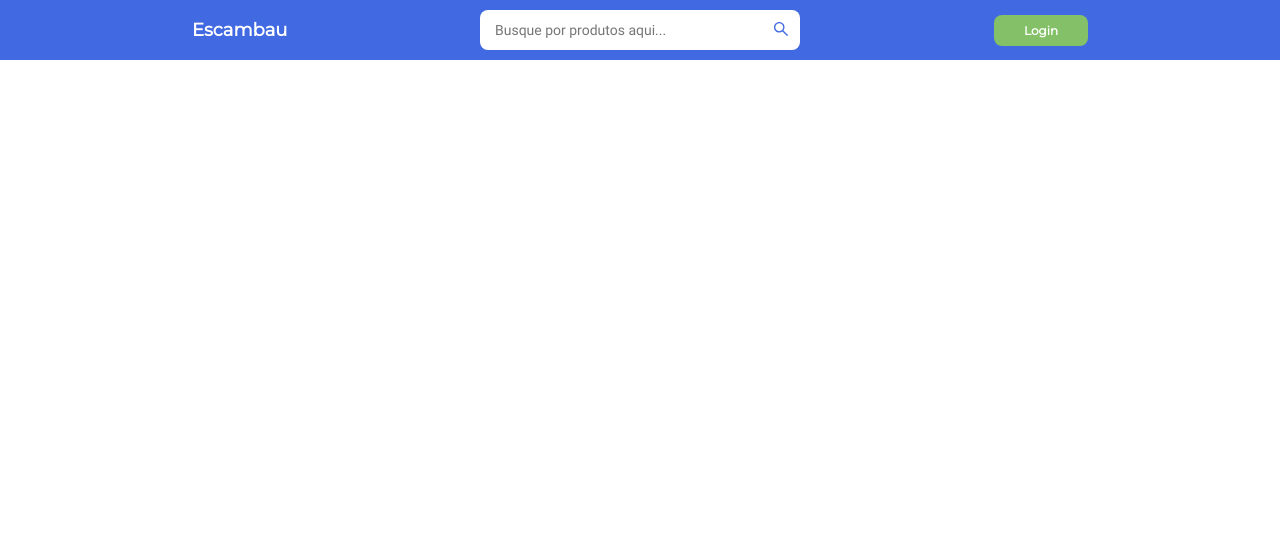
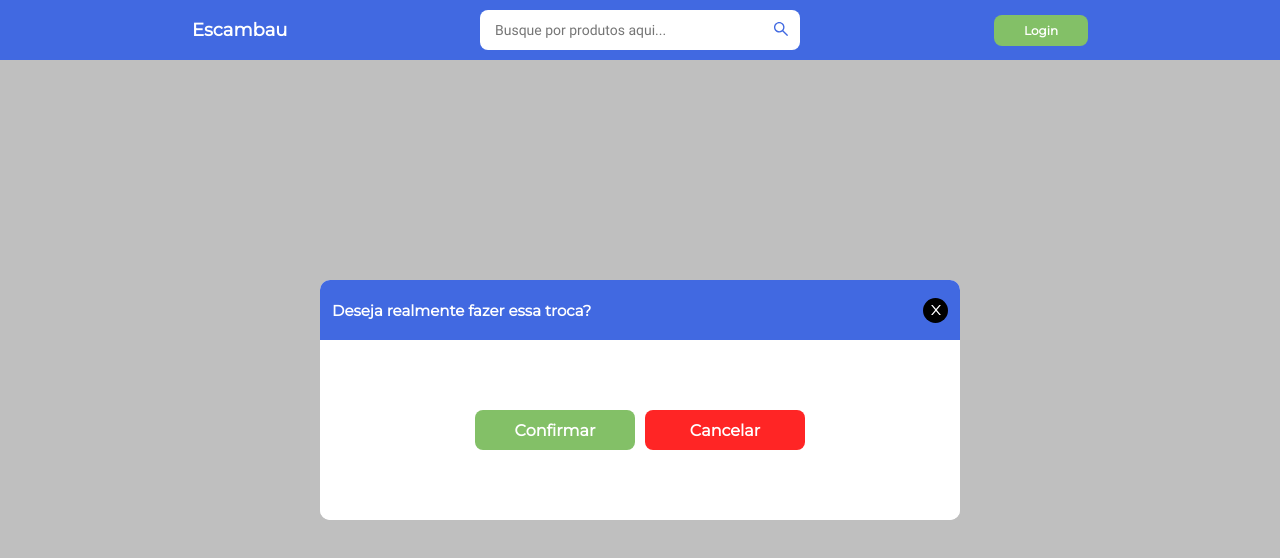
Before and after one commit to Escambau/escambau, a React (Create React App) app: page / in a window 1280 px wide. Shown: the top 558 px of the page. Built offline with nearby package versions, Linux system fonts and the light colour scheme.

Commit message:
Feature: ComfirmTradeModal

```diff
--- a/src/App.tsx
+++ b/src/App.tsx
@@ -1,6 +1,7 @@
 import React from "react";
 import { ToastContainer } from "react-toastify";
 import "./App.css";
+import ConfirmTradeModal from "./components/ConfirmTradeModal";
 import HeaderUnlogged from "./components/HeaderUnlogged";
 import GlobalStyle from "./styles/global";
 
@@ -8,6 +9,7 @@ function App() {
   return (
     <div className="App">
       <GlobalStyle />
+      <ConfirmTradeModal />
       <HeaderUnlogged />
     </div>
   );
--- /dev/null
+++ b/src/components/ConfirmTradeModal/index.tsx
@@ -0,0 +1,39 @@
+import { Container, Box } from "./style";
+import { ProductContext } from "../../contexts/ProductContext";
+import { useContext } from "react";
+import { motion } from "framer-motion";
+import { AiOutlineClose } from "react-icons/ai";
+
+const ConfirmTradeModal = () => {
+  const { isModalConfirmTrade, setIsModalConfirmTrade } =
+    useContext(ProductContext);
+  return (
+    <motion.div
+      initial={{ opacity: 0 }}
+      animate={{ opacity: 1 }}
+      exit={{ opacity: 0 }}
+      transition={{ duration: 0.5 }}
+    >
+      <Container>
+        <Box>
+          <div>
+            <p>Deseja realmente fazer essa troca?</p>
+            <button
+              className="x"
+              onClick={() => setIsModalConfirmTrade(!isModalConfirmTrade)}
+            >
+              <AiOutlineClose />
+            </button>
+          </div>
+
+          <section>
+            <button className="confirm">Confirmar</button>
+            <button className="cancel">Cancelar</button>
+          </section>
+        </Box>
+      </Container>
+    </motion.div>
+  );
+};
+
+export default ConfirmTradeModal;
--- /dev/null
+++ b/src/components/ConfirmTradeModal/style.ts
@@ -0,0 +1,138 @@
+import styled from "styled-components";
+
+export const Container = styled.div`
+  position: fixed;
+  display: flex;
+  align-items: center;
+  justify-content: center;
+  width: 100%;
+  height: 100vh;
+  background-color: rgba(0, 0, 0, 0.25);
+
+  @media (min-width: 600px) {
+  }
+
+  @media (min-width: 768px) {
+  }
+`;
+
+export const Box = styled.div`
+  position: relative;
+  width: 70vw;
+  height: 40vh;
+  background: white;
+  display: flex;
+  flex-direction: column;
+  justify-content: space-between;
+  align-items: center;
+  border-radius: 10px;
+
+  .x {
+    background-color: black;
+    color: white;
+    border-radius: 100%;
+    width: 25px;
+    height: 25px;
+    display: flex;
+    justify-content: center;
+    align-items: center;
+
+    &:hover {
+      opacity: 80%;
+    }
+  }
+
+  div {
+    padding: 12px;
+    display: flex;
+    justify-content: space-between;
+    align-items: center;
+    width: 100%;
+    border-top-left-radius: 10px;
+    border-top-right-radius: 10px;
+    height: 60px;
+    background-color: var(--blue);
+
+    p {
+      width: 70%;
+      color: white;
+      font-family: "Montserrat";
+      font-weight: 700;
+      font-size: 15px;
+      text-align: left;
+    }
+  }
+
+  section {
+    display: flex;
+    flex-direction: column;
+    justify-content: center;
+    align-items: center;
+    gap: 10px;
+    height: 180px;
+    width: 100%;
+    background-color: white;
+    border-bottom-left-radius: 10px;
+    border-bottom-right-radius: 10px;
+
+    .confirm {
+      background-color: var(--green);
+      width: 160px;
+      height: 40px;
+      color: white;
+      font-family: "Montserrat";
+      font-weight: 900;
+      font-size: 16px;
+
+      &:hover {
+        opacity: 80%;
+      }
+    }
+
+    .cancel {
+      background-color: var(--red);
+      width: 160px;
+      height: 40px;
+      color: white;
+      font-family: "Montserrat";
+      font-weight: 900;
+      font-size: 16px;
+
+      &:hover {
+        opacity: 80%;
+      }
+    }
+  }
+
+  //Tablet
+  @media (min-width: 600px) {
+    width: 45vw;
+    height: 20vh;
+
+    section {
+      display: flex;
+      flex-direction: row;
+      justify-content: center;
+      align-items: center;
+      gap: 10px;
+      height: 180px;
+      background-color: white;
+    }
+  }
+
+  //Desktop
+  @media (min-width: 768px) {
+    width: 50vw;
+    height: 30vh;
+
+    section {
+      display: flex;
+      flex-direction: row;
+      justify-content: center;
+      align-items: center;
+      gap: 10px;
+      height: 180px;
+      background-color: white;
+    }
+  }
+`;
--- a/src/contexts/ProductContext.tsx
+++ b/src/contexts/ProductContext.tsx
@@ -1,30 +1,50 @@
-import { createContext, ReactNode, useState, Dispatch, SetStateAction } from "react";
+import {
+  createContext,
+  ReactNode,
+  useState,
+  Dispatch,
+  SetStateAction,
+} from "react";
 
 interface IProductProvider {
-  children: ReactNode
+  children: ReactNode;
 }
 interface IProductContext {
   products: any[];
   setProducts: Dispatch<SetStateAction<any[]>>;
   isModalLogin: boolean;
   setIsModalLogin: Dispatch<SetStateAction<boolean>>;
+  isModalConfirmTrade: boolean;
+  setIsModalConfirmTrade: Dispatch<SetStateAction<boolean>>;
   currentProduct: boolean;
-  setCurrentProduct: Dispatch<SetStateAction<boolean>>
+  setCurrentProduct: Dispatch<SetStateAction<boolean>>;
 }
 
-export const ProductContext = createContext<IProductContext>({} as IProductContext);
+export const ProductContext = createContext<IProductContext>(
+  {} as IProductContext
+);
 
-export function ProductProvider({children}: IProductProvider) {
-
-  const [products, setProducts] = useState<any[]>([])
+export function ProductProvider({ children }: IProductProvider) {
+  const [products, setProducts] = useState<any[]>([]);
   const [isModalLogin, setIsModalLogin] = useState<boolean>(false);
+  const [isModalConfirmTrade, setIsModalConfirmTrade] =
+    useState<boolean>(false);
   const [currentProduct, setCurrentProduct] = useState<boolean>(false);
 
   return (
-    <ProductContext.Provider value={{
-      products, setProducts, isModalLogin, setIsModalLogin, currentProduct, setCurrentProduct
-    }}>
+    <ProductContext.Provider
+      value={{
+        products,
+        setProducts,
+        isModalLogin,
+        setIsModalLogin,
+        isModalConfirmTrade,
+        setIsModalConfirmTrade,
+        currentProduct,
+        setCurrentProduct,
+      }}
+    >
       {children}
     </ProductContext.Provider>
-  )
+  );
 }
```
